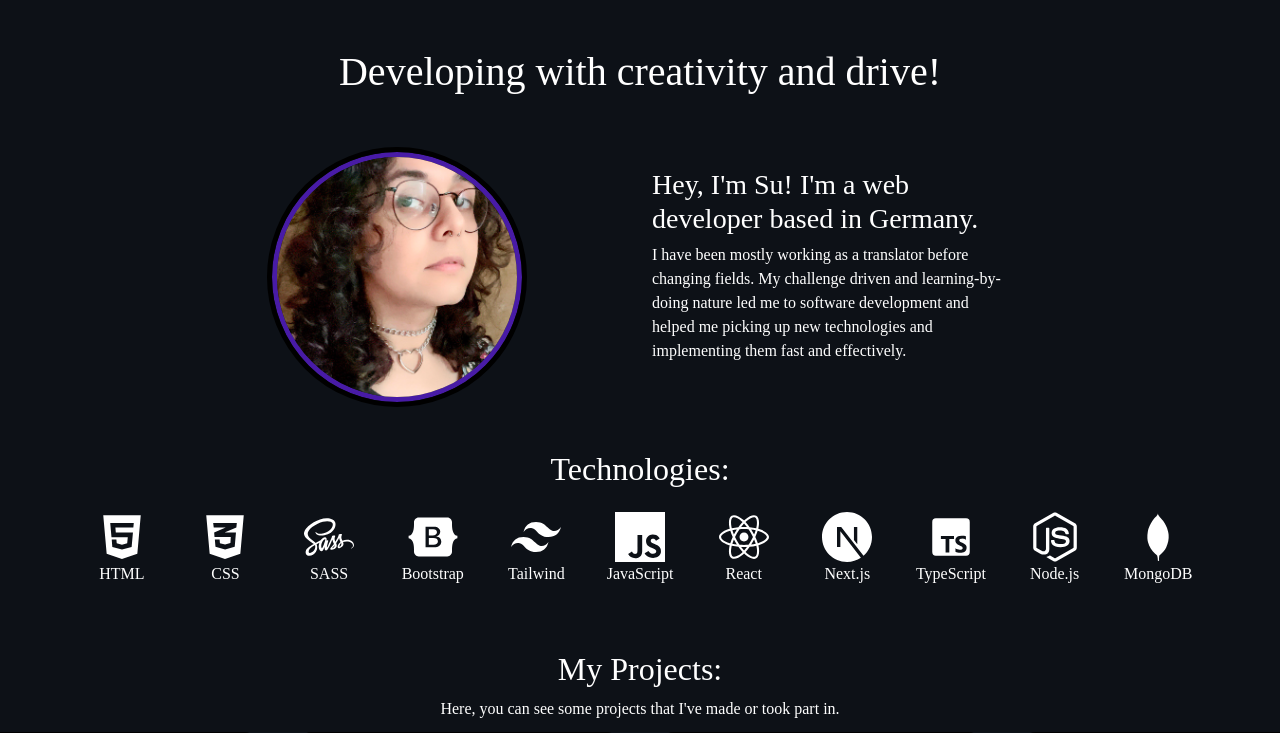
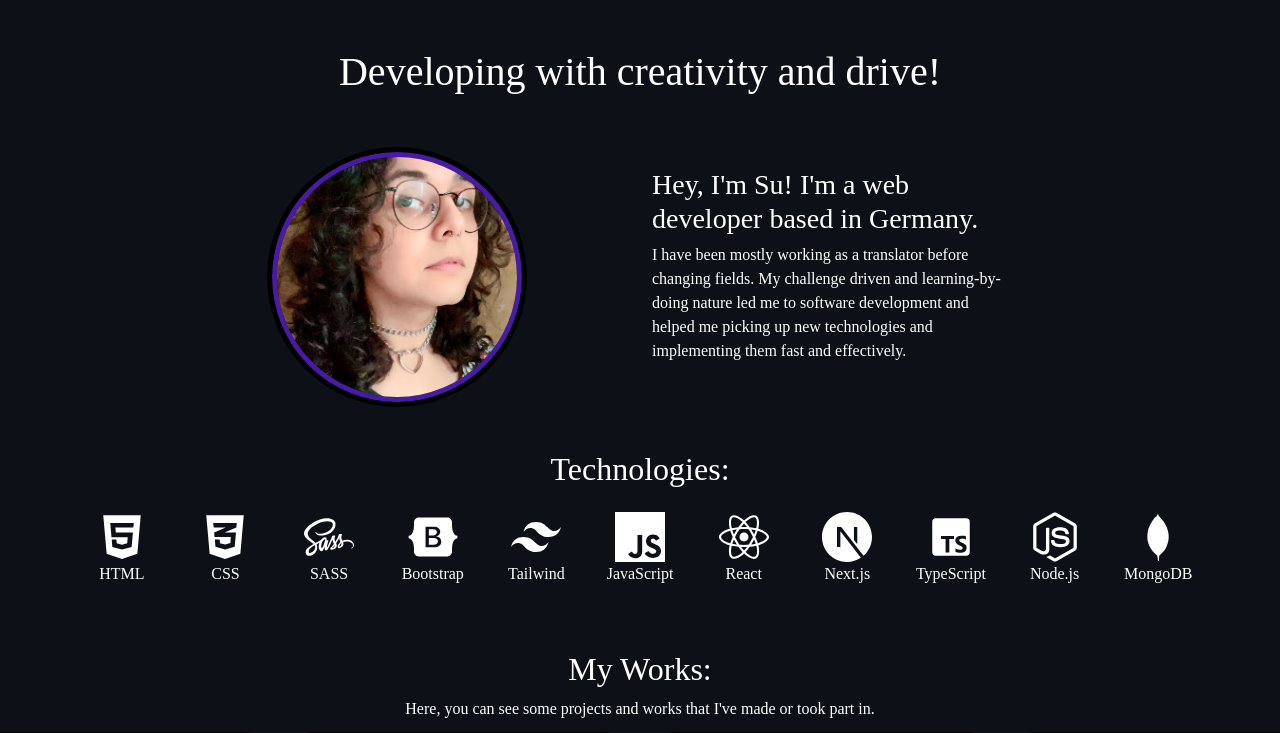
Before and after one commit to sujade/portfolioSite, a React (Vite) app: page / in a window 1280 px wide. Shown: the top 733 px of the page. Built offline with nearby package versions, Linux system fonts and the light colour scheme; a web font is replaced by a local one.

Commit message:
update Projects.tsx

```diff
--- a/src/Components/Projects.tsx
+++ b/src/Components/Projects.tsx
@@ -8,8 +8,8 @@ import Codedex from "../images/pic04.png";
 const Projects = () => {
     return (
         <Container className="py-5 py-md-0 text-center mt-5">
-            <Row><h2 className="mt-3">My Projects:</h2>
-                <p>Here, you can see some projects that <br className="d-inline d-md-none"/> I've made or took part in.
+            <Row><h2 className="mt-3">My Works:</h2>
+                <p>Here, you can see some projects and works that <br className="d-inline d-md-none"/> I've made or took part in.
                 </p></Row>
             <Row className="justify-content-center">
                 <div className={"d-flex flex-wrap justify-content-center mx-auto"}>
```
